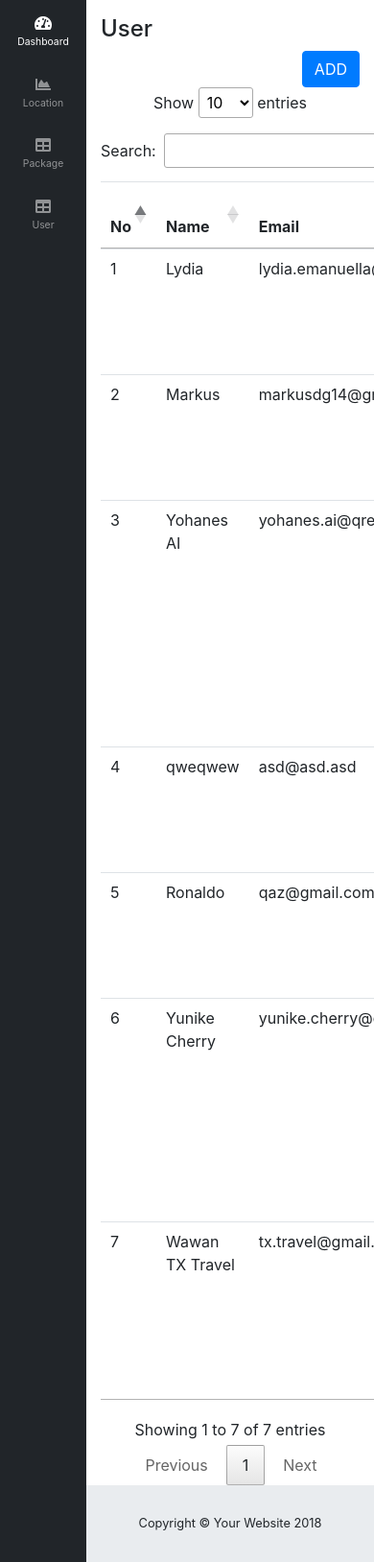
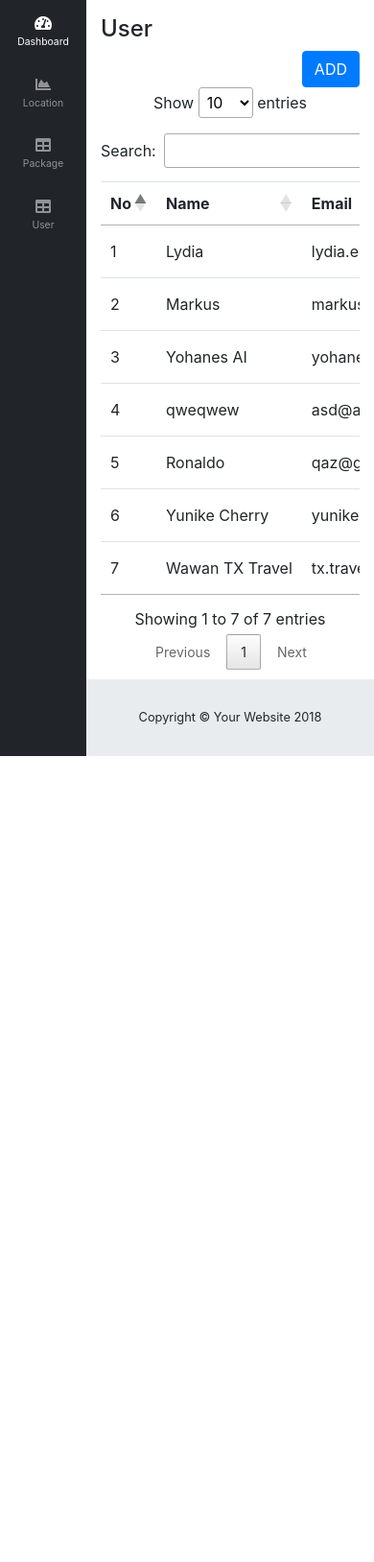
Before and after one commit to yohanes-ai/travelgo-webservice, a PHP site: page /admin/user.php in a window 390 px wide. Shown: the part 56-1684 px from the top of the page at 96% size. After the commit the page ends 844 px from the top, so only its background shows below. Run offline with PHP 8.4, Linux system fonts and the light colour scheme; a user stored in the database is signed in; data comes from the database, SQL or seed files in the repository; data that the repository does not hold is empty; some libraries are stand-ins or nearby versions.

Commit message:
new update

```diff
--- a/admin/location.php
+++ b/admin/location.php
@@ -40,7 +40,8 @@
 		</div>
 
 		<div class="col-sm-12">
-			<table class="table">
+			<div class="table-responsive">
+				<table class="table nowrap" id="table" width="100%" cellspacing="0">
 					<thead>
 						<tr>
 							<th>No</th>
@@ -68,5 +69,6 @@
 			</div>
 		</div>
 	</div>
+</div>
 
 <?php include "../layout/baseFooter.php" ?>
--- a/admin/package.php
+++ b/admin/package.php
@@ -26,7 +26,8 @@ while($row = mysqli_fetch_assoc($query))
 		</div>
 
 		<div class="col-sm-12">
-			<table class="table">
+      <div class="table-responsive">
+  			<table class="table nowrap" id="table" width="100%" cellspacing="0">
   				<thead>
   					<tr>
   						<th>No</th>
@@ -113,5 +114,6 @@ while($row = mysqli_fetch_assoc($query))
       </div>
 		</div>
 	</div>
+</div>
 
 <?php include "../layout/baseFooter.php" ?>
--- a/admin/user.php
+++ b/admin/user.php
@@ -75,7 +75,8 @@
     </div>
 
     <div class="col-sm-12">
-      <table class="table">
+      <div class="table-responsive">
+        <table class="table nowrap" id="table" width="100%" cellspacing="0">
           <thead>
             <tr>
               <th>No</th>
@@ -163,5 +164,6 @@
       </div>
     </div>
   </div>
+</div>
 
 <?php include "../layout/baseFooter.php" ?>
--- a/layout/baseFooter.php
+++ b/layout/baseFooter.php
@@ -34,7 +34,11 @@
 
 		<script type="text/javascript">
 			$(document).ready(function(){
-				$('table').DataTable();
+				$('table').DataTable({
+					'scrollX': true,
+					'paging': true,
+					"info": true,
+				});
 				$('.btn-danger').click(function(e){
 					if(!confirm("Are you sure?"))
 						e.preventDefault()
--- a/layout/baseHeader.php
+++ b/layout/baseHeader.php
@@ -30,6 +30,14 @@
     <link href="../css/sb-admin.css" rel="stylesheet">
 
     <link rel="stylesheet" type="text/css" href="//cdn.datatables.net/1.10.19/css/jquery.dataTables.min.css">
+
+    <style type="text/css">
+    @media only screen and (max-width: 600px) {
+      .dataTables_paginate{
+        font-size: 14px
+      }
+    }
+    </style>
 
   </head>
 
```
Lines whose indentation alone changed are shown as unchanged.
